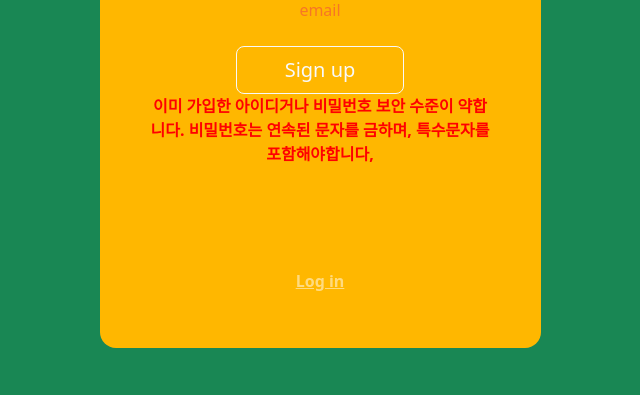
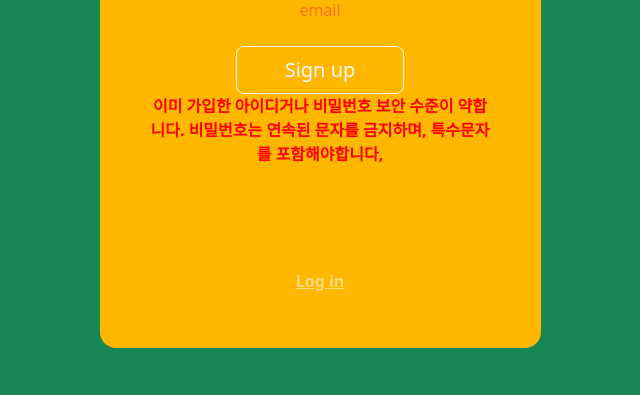
Before and after one commit to qrqrOrganization/cloudcamp_qrqr, a Django app: template qrqr_backend/templates/user/signUp.html in a window 1280 px wide. Shown: the part 636-1031 px from the top of the page, without its empty margins (320-960 px from the left). Run offline with Django 4.2, Linux system fonts and the light colour scheme; the template is opened without the code that fills it, so the values that code supplies are empty; parts of the project's set-up code (start-up, migrations or seed data) failed here and were passed over; some libraries are stand-ins or nearby versions; some web fonts are replaced.

Commit message:
test CI/CD

```diff
--- a/qrqr_backend/templates/user/signUp.html
+++ b/qrqr_backend/templates/user/signUp.html
@@ -46,7 +46,7 @@
                                 <button class="btn btn-outline-light btn-lg px-5" type="submit">Sign up</button>
                                 <div class="margin-bottom:10px" style="display:{{checkError}}">
                                     <strong style="color:red">이미 가입한 아이디거나 비밀번호 보안 수준이 약합니다.</strong>
-                                    <strong style="color:red">비밀번호는 연속된 문자를 금하며, 특수문자를 포함해야합니다,</strong>
+                                    <strong style="color:red">비밀번호는 연속된 문자를 금지하며, 특수문자를 포함해야합니다,</strong>
                                 </div>
 
                             </div>
```
